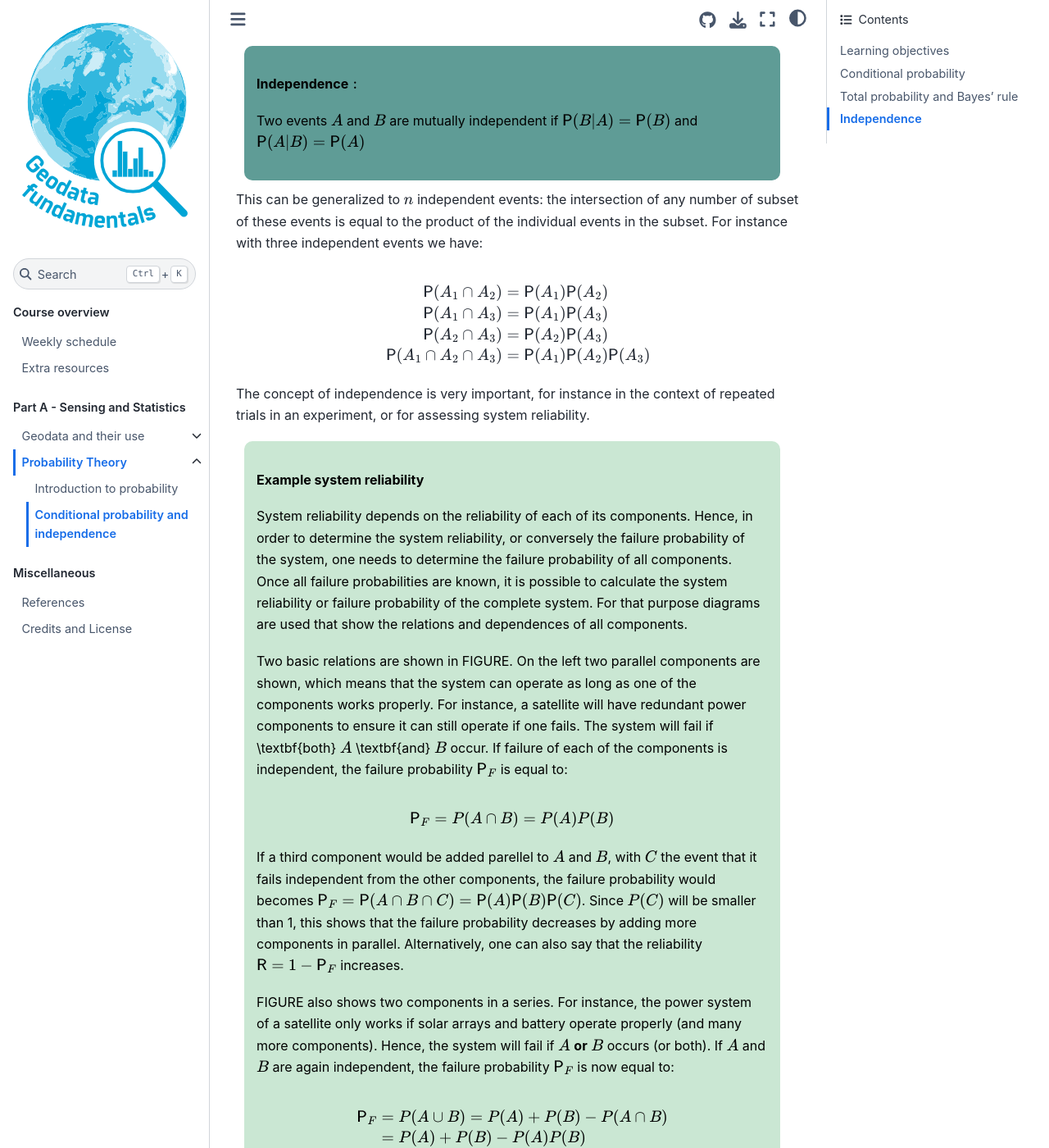
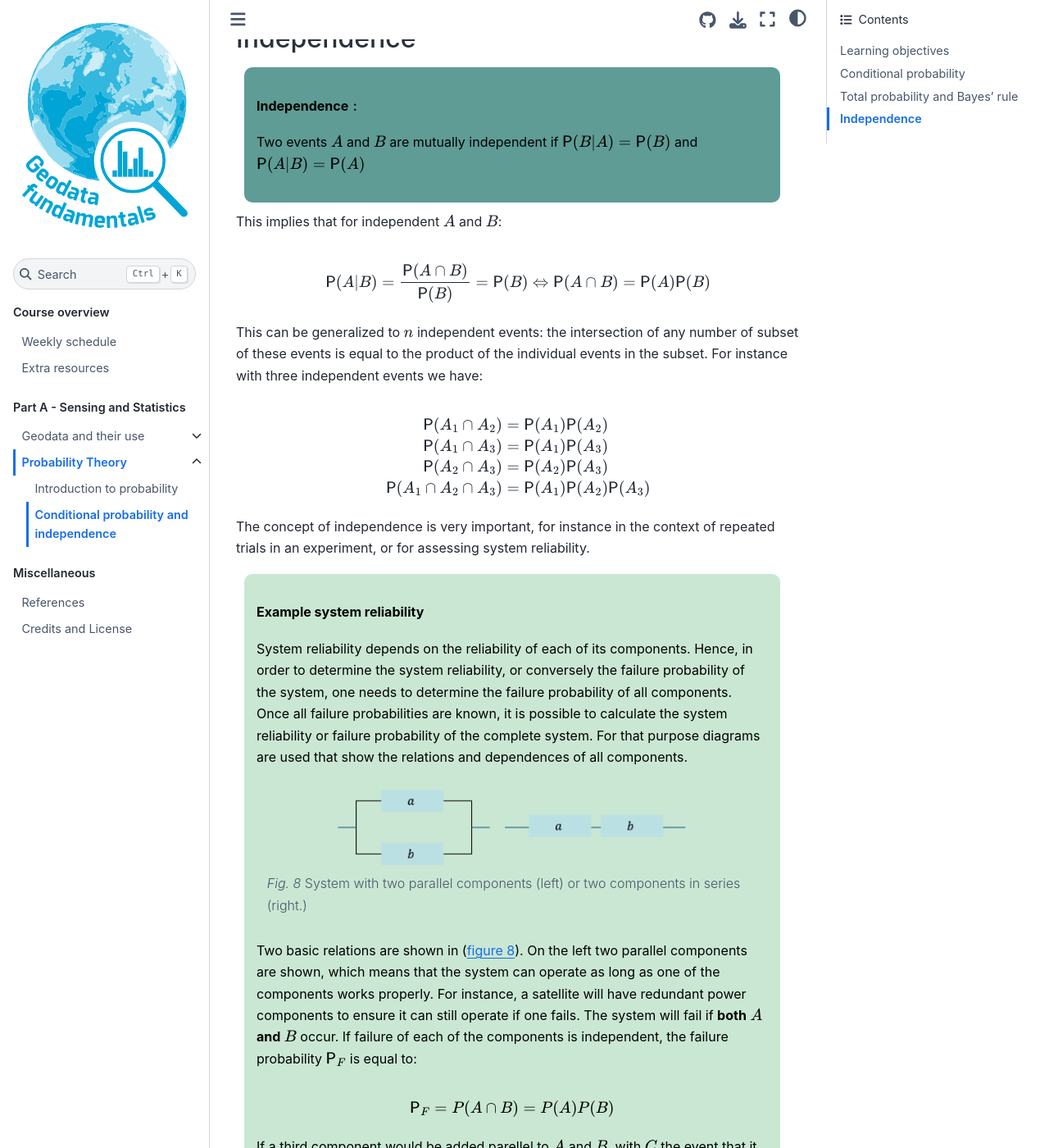
Before and after one commit to BScECT/geofun, a Jupyter Book: the page built from book/1_sensing_and_statistics/probability_theory/CondProb.md, in a window 1280 px wide and 1400 px high, scrolled down 5457 px. Shown: the whole window at 82% size. Built offline with Jupyter Book 1.0.4 settings and Sphinx 7.4.7 and the Sphinx Book theme 1.1.4, drawn with Linux system fonts in a browser that asks for light colours; comment, search, counter and statistics services are not loaded; some of the changed text lies outside the part shown.

Commit message:
1702_4 missing figure, some corrections

`````diff
--- a/book/1_sensing_and_statistics/probability_theory/CondProb.md
+++ b/book/1_sensing_and_statistics/probability_theory/CondProb.md
@@ -111,7 +111,7 @@ $\bigcup_{i=1}^n B_i = B_1 \cup B_2 \cup B_3 \ldots = \Omega$
 
 </div>
 
-This also implies that the third axiom of probability can be extended to $\mathsf{P}(\bigcup_{i=1}^n B_i) = \mathsf{P}(B_1) + \mathsf{P}(B_2) +\ldots + \mathsf{P}(B_n)$ for $n$ disjoint subsets $B_i$.
+Note that for $n$ disjoint subsets, the third axiom of probability can be extended to $\mathsf{P}(\bigcup_{i=1}^n A_i) = \mathsf{P}(A_1) + \mathsf{P}(A_2) +\ldots + \mathsf{P}(A_n)$. In case the $n$ subsets form a partition, the sum will be equal to 1.
 
 An example with three disjoint subsets is shown in ({numref}`figure {number} <venn_part>`). In that figure, also a set $A$ is shown, for which we can see that:
 
@@ -221,6 +221,12 @@ Two events $A$ and $B$ are mutually independent if $\mathsf{P}(B|A) = \mathsf{P}
 
 </div>
 
+This implies that for independent $A$ and $B$:
+
+$$
+\mathsf{P}(A| B)= \frac{\mathsf{P}(A\cap B)}{\mathsf{P}(B)}= \mathsf{P}(B) \Leftrightarrow \mathsf{P}(A\cap B)=\mathsf{P}(A)\mathsf{P}(B)
+$$
+
 This can be generalized to $n$ independent events: the intersection of any number of subset of these events is equal to the product of the individual events in the subset. For instance with three independent events we have:
 
 $$
@@ -241,14 +247,23 @@ $\textbf{Example system reliability}$
 
 System reliability depends on the reliability of each of its components. Hence, in order to determine the system reliability, or conversely the failure probability of the system, one needs to determine the failure probability of all components. Once all failure probabilities are known, it is possible to calculate the system reliability or failure probability of the complete system. For that purpose diagrams are used that show the relations and dependences of all components.
 
-Two basic relations are shown in FIGURE. On the left two parallel components are shown, which means that the system can operate as long as one of the components works properly. For instance, a satellite will have redundant power components to ensure it can still operate if one fails. The system will fail if \textbf{both} $A$ \textbf{and} $B$ occur. If failure of each of the components is independent, the failure probability $\mathsf{P}_F$ is equal to:
+````{figure} ../../figures/part-a_systemrel.png
+---
+name: system_rel
+width: 70%
+align: center
+---
+System with two parallel components (left) or two components in series (right.)
+````
+
+Two basic relations are shown in ({numref}`figure {number} <system_rel>`). On the left two parallel components are shown, which means that the system can operate as long as one of the components works properly. For instance, a satellite will have redundant power components to ensure it can still operate if one fails. The system will fail if **both** $A$ **and** $B$ occur. If failure of each of the components is independent, the failure probability $\mathsf{P}_F$ is equal to:
 
 $$\mathsf{P}_F = P(A\cap B) = P(A)P(B)$$
 
 If a third component would be added parellel to $A$ and $B$, with $C$ the event that it fails independent from the other components, the failure probability would becomes $\mathsf{P}_F = \mathsf{P}(A\cap B\cap C) = \mathsf{P}(A)\mathsf{P}(B)\mathsf{P}(C)$.
 Since $P(C)$ will be smaller than 1, this shows that the failure probability decreases by adding more components in parallel. Alternatively, one can also say that the reliability $\mathsf{R} = 1-\mathsf{P}_F$ increases.
 
-FIGURE also shows two components in a series. For instance, the power system of a satellite only works if solar arrays and battery operate properly (and many more components). Hence, the system will fail if $A$ **or** $B$ occurs (or both). If $A$ and $B$ are again independent, the failure probability $\mathsf{P}_F$ is now equal to:
+({numref}`Figure {number} <system_rel>`) also shows two components in a series. For instance, the power system of a satellite only works if solar arrays and battery operate properly (and many more components). Hence, the system will fail if $A$ **or** $B$ occurs (or both). If $A$ and $B$ are again independent, the failure probability $\mathsf{P}_F$ is now equal to:
 
 $$
 \begin{align*}
`````
Also changed, not shown: book/figures/part-a_systemrel.png (added).
